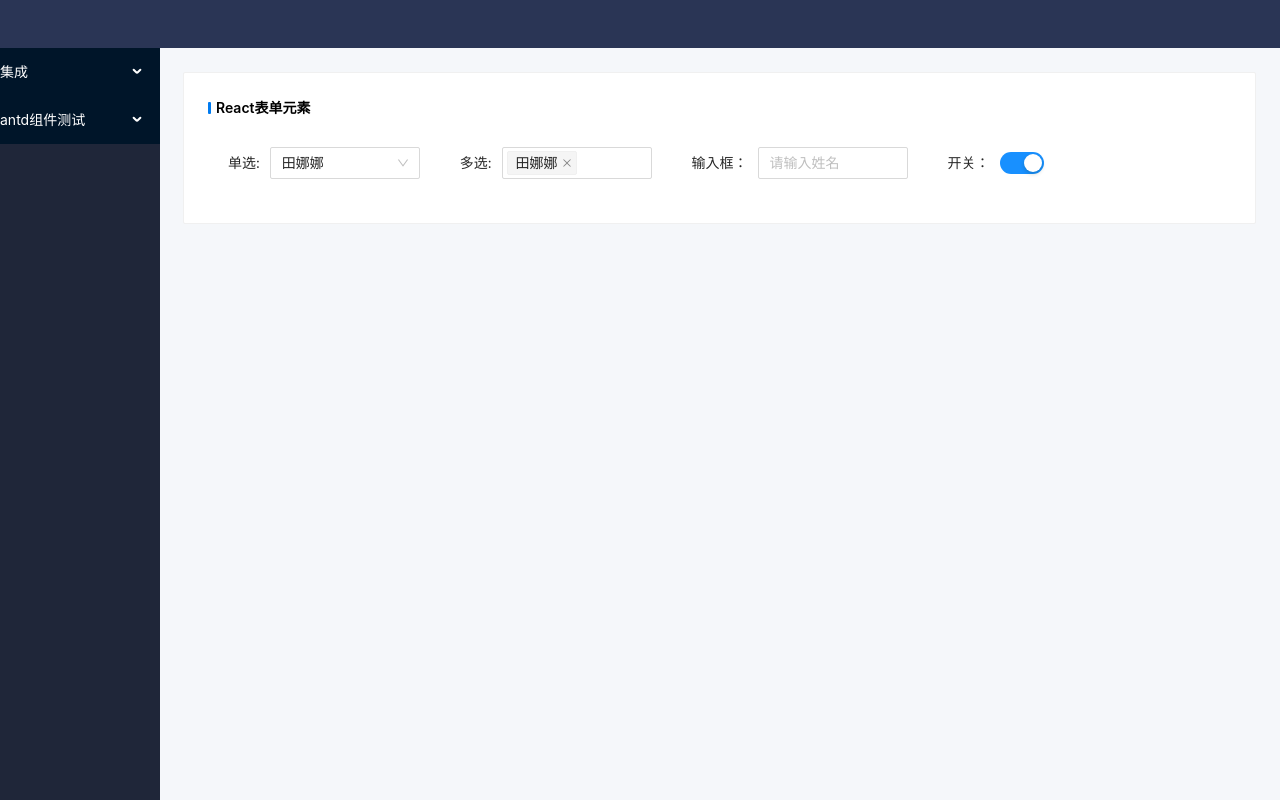
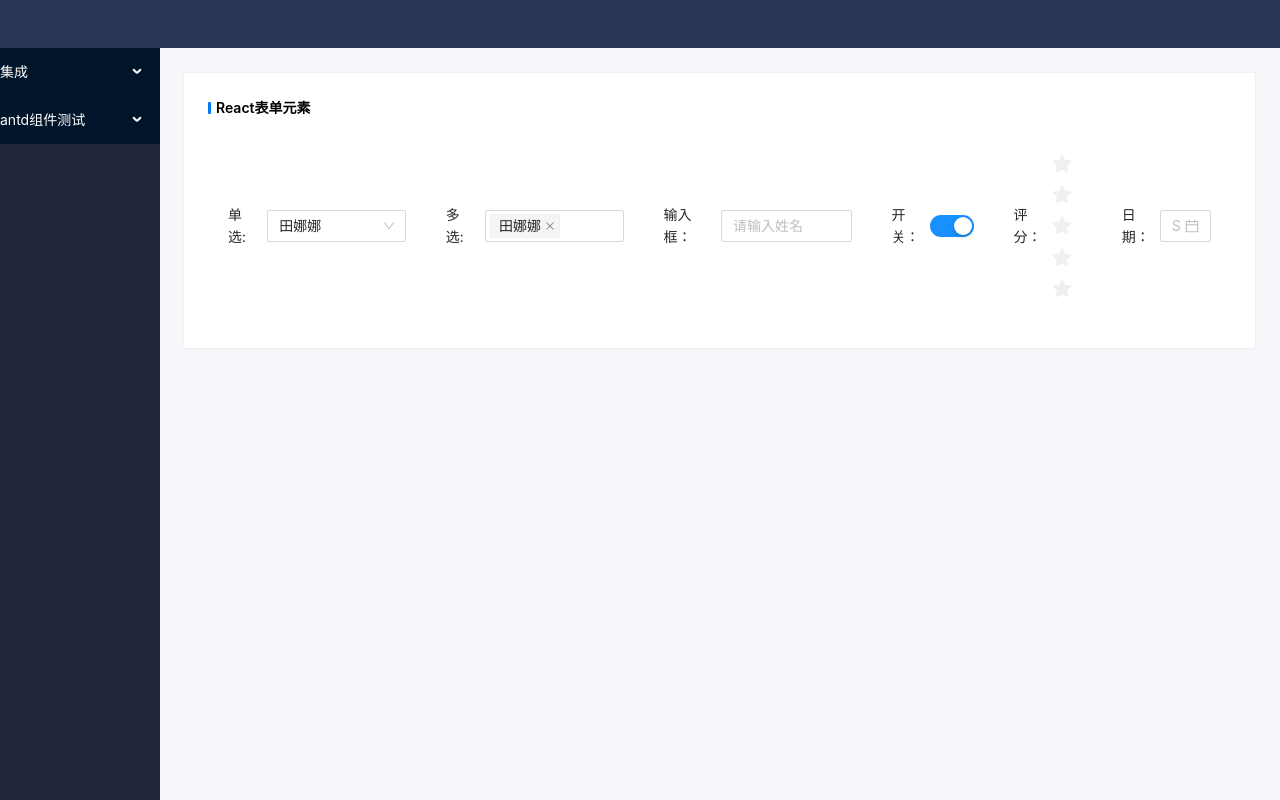
Before and after one commit to Elias-cug/react-ts-antd, a React app: page /test/ant-form in a window 1280 px wide. Built offline with nearby package versions, Linux system fonts and the light colour scheme.

Commit message:
基础表单完善

```diff
--- a/src/assets/css/antd-test.less
+++ b/src/assets/css/antd-test.less
@@ -14,4 +14,7 @@
     box-shadow: 0px 0px 4px 0px rgba(0, 0, 0, 0.18);
     border-radius: 5px;
   }
+  .anticon {
+    line-height: 32px;
+  }
 }
--- a/src/page/antd-test/FormTest.tsx
+++ b/src/page/antd-test/FormTest.tsx
@@ -1,5 +1,5 @@
 import React, { FC } from 'react';
-import { Select, Input, Switch, Card } from 'antd';
+import { Select, Input, Switch, Rate, DatePicker, Space, Card } from 'antd';
 const { Option } = Select;
 
 const selectOptions = [
@@ -25,6 +25,7 @@ const selectOptions = [
   }
 ];
 
+// 单选
 const AntdSelect = () => {
   return (
     <>
@@ -40,6 +41,7 @@ const AntdSelect = () => {
   );
 };
 
+// 多选
 const AntdMultiSelect = () => {
   return (
     <>
@@ -55,6 +57,7 @@ const AntdMultiSelect = () => {
   );
 };
 
+// 输入框
 const AntdInput = () => {
   return (
     <>
@@ -64,11 +67,34 @@ const AntdInput = () => {
   );
 };
 
+// 开关
 const AntdSwitch = () => {
   return (
     <>
       <span className='mr10'>开关：</span>
       <Switch defaultChecked />
+    </>
+  );
+};
+
+// 评分
+const AntdRate = () => {
+  return (
+    <>
+      <span className='mr10'>评分：</span>
+      <Rate />
+    </>
+  );
+};
+
+// 日期
+const AntdDatePicker = () => {
+  return (
+    <>
+      <span className='mr10'>日期：</span>
+      <Space direction='vertical'>
+        <DatePicker />
+      </Space>
     </>
   );
 };
@@ -94,6 +120,12 @@ const FormTest = () => {
           <div>
             <AntdSwitch></AntdSwitch>
           </div>
+          <div>
+            <AntdRate></AntdRate>
+          </div>
+          <div>
+            <AntdDatePicker></AntdDatePicker>
+          </div>
         </div>
       </Card>
     </>
```
